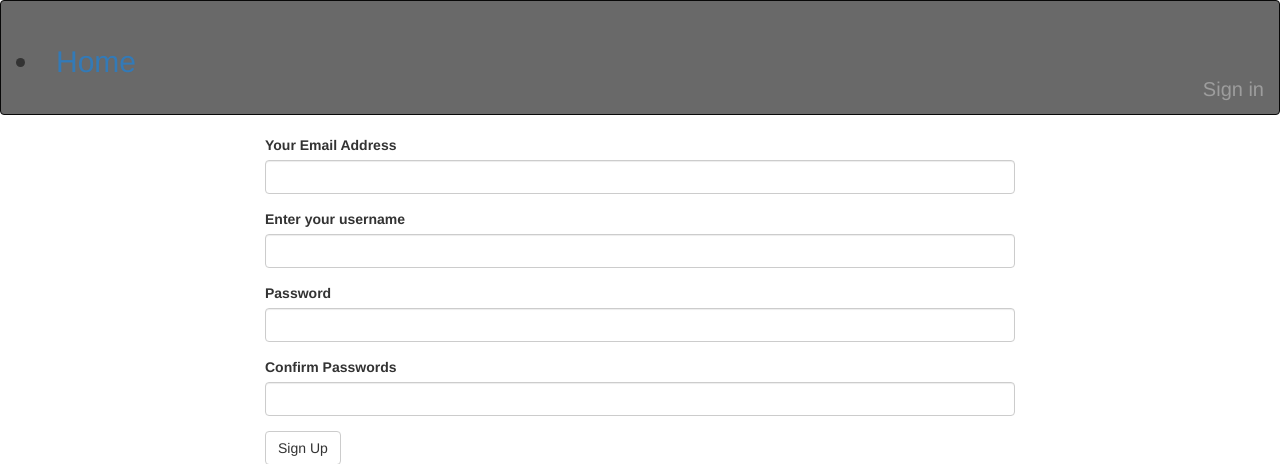
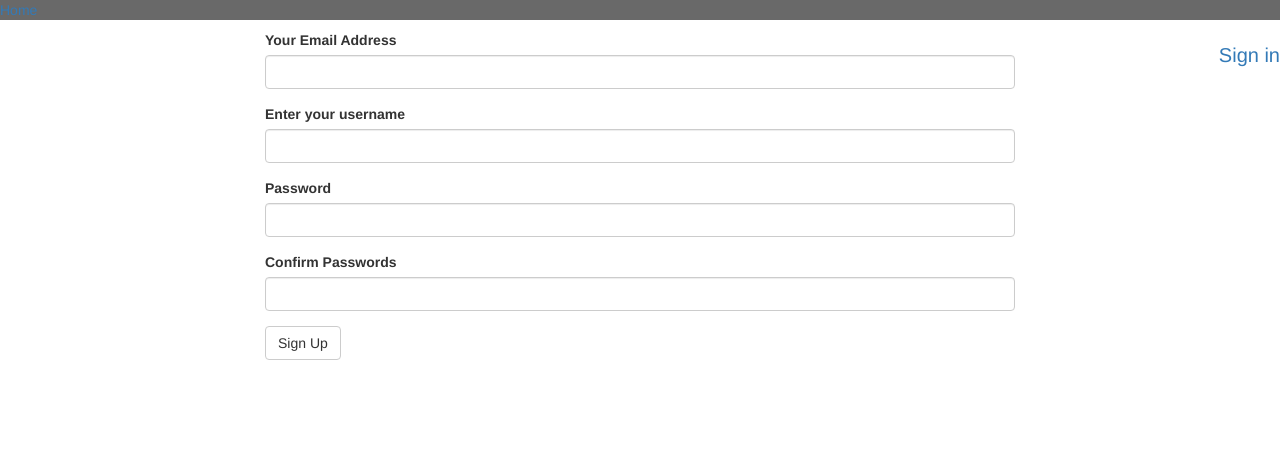
Before and after one commit to kenmutuma001/BLOG, a Flask app: page /authenticate/register in a window 1280 px wide. Shown: the top 464 px of the page. Run offline with Flask 2, Linux system fonts and the light colour scheme; parts of the project's set-up code (start-up, migrations or seed data) failed here and were passed over; some libraries are stand-ins or nearby versions.

Commit message:
change navbar

```diff
--- a/app/templates/navbar.html
+++ b/app/templates/navbar.html
@@ -1,10 +1,5 @@
-<div style="">
-    <div class="navbar navbar-inverse" role="navigation" style="background-color: dimgray;height: px;">
-
-        <div class="navbar-collapse collapse" style="height: 60px;"><br><br>
-            <li style="font-size: 30px"><a href="/">Home</a></li>
-            </ul>
-            <div style="margin-top: -20px;">
+<div class="mynavbar" style="background-color: dimgray;">
+    <p><a href="/">Home</a></p>
     <ul class="nav navbar-nav navbar-right">
         {% if current_user.is_authenticated %}
         <li class="dropdown"><a href="#" class="dropdown-toggle" data-toggle="dropdown" role="button"
@@ -20,9 +15,5 @@
         <li style="font-size : 20px;"><a href="{{url_for('auth.login')}}">Sign in</a></li>
     </ul>
     {%endif%}
-            </div>
 
 </div>
-
-    </div>
-</div>
```
Lines whose indentation alone changed are shown as unchanged.
